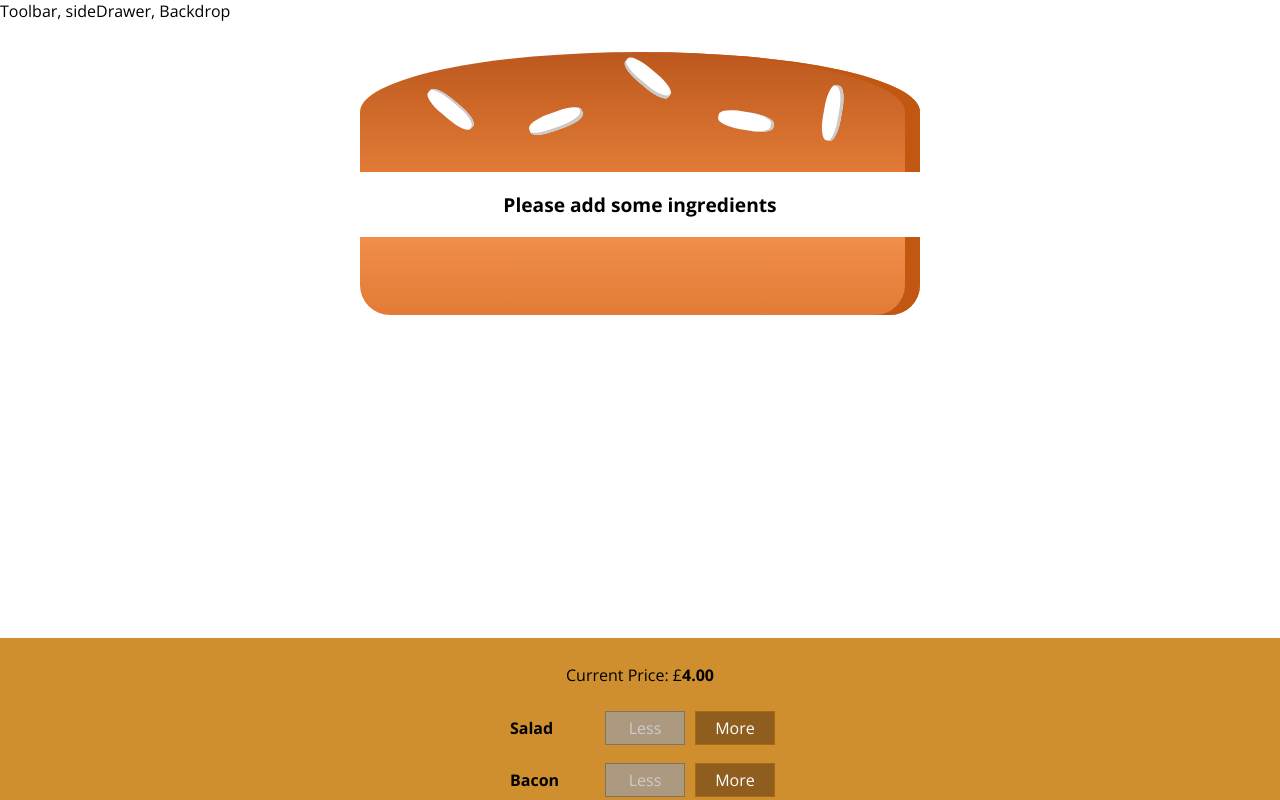
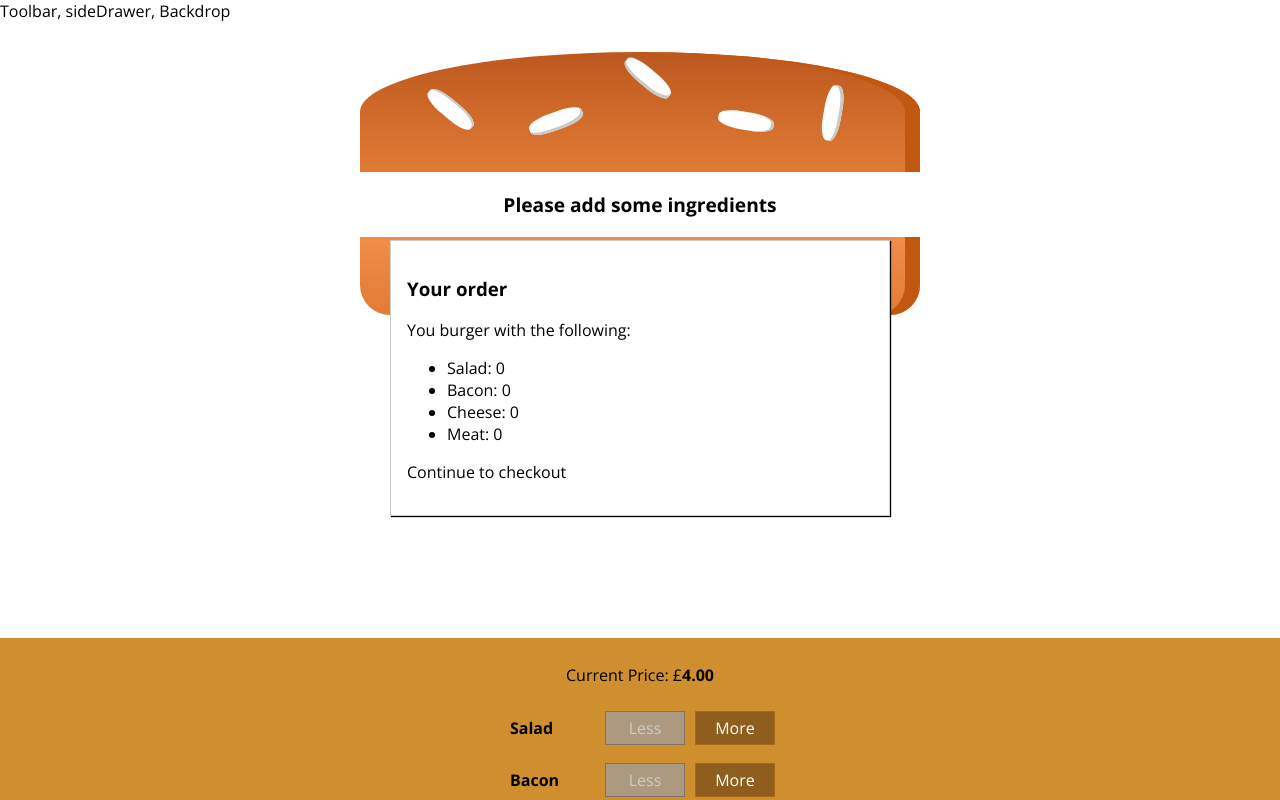
Before and after one commit to Linh91/build-a-burger, a React app: page / in a window 1280 px wide. Shown: the top 800 px of the page. Built offline with nearby package versions, Linux system fonts and the light colour scheme.

Commit message:
summary of order displayed

```diff
--- /dev/null
+++ b/src/components/OrderSummary/OrderSummary.js
@@ -0,0 +1,24 @@
+import React from 'react';
+
+import Aux from '../../hoc/Aux';
+
+const orderSummary = (props) => {
+    const ingredientSummary = Object.keys(props.ingredients)
+        .map(ingKey => {
+            return (<li key={ingKey}>
+                        <span style={{textTransform: 'capitalize'}}>{ingKey}: {props.ingredients[ingKey]}</span>
+                    </li>)
+        });
+    return (
+        <Aux>
+            <h3>Your order</h3>
+            <p>You burger with the following:</p>
+            <ul>
+                {ingredientSummary}
+            </ul>
+            <p>Continue to checkout</p>
+        </Aux>
+    );
+};
+
+export default orderSummary;
--- /dev/null
+++ b/src/components/UI/Modal/Modal.css
@@ -0,0 +1,20 @@
+.Modal {
+    position: fixed;
+    z-index: 500;
+    background-color: white;
+    width: 70%;
+    border: 1px solid #ccc;
+    box-shadow: 1px 1px 1px black;
+    padding: 16px;
+    left: 15%;
+    top: 30%;
+    box-sizing: border-box;
+    transition: all 0.3s ease-out;
+}
+
+@media (min-width: 600px) {
+    .Modal {
+        width: 500px;
+        left: calc(50% - 250px);
+    }
+}
--- /dev/null
+++ b/src/components/UI/Modal/Modal.js
@@ -0,0 +1,11 @@
+import React from 'react';
+
+import classes from './Modal.css';
+
+const modal = (props) => (
+    <div className={classes.Modal}>
+        {props.children}
+    </div>
+);
+
+export default modal;
--- a/src/containers/BurgerBuilder/BurgerBuilder.js
+++ b/src/containers/BurgerBuilder/BurgerBuilder.js
@@ -3,6 +3,8 @@
 import Aux from '../../hoc/Aux';
 import Burger from '../../components/Burger/Burger';
 import BuildControls from '../../components/Burger/BuildControls/BuildControls';
+import Modal from '../../components/UI/Modal/Modal';
+import OrderSummary from '../../components/OrderSummary/OrderSummary';
 
 const INGREDIENT_PRICES = {
     salad: 0.5,
@@ -75,6 +77,9 @@
         }
         return (
             <Aux>
+                <Modal>
+                    <OrderSummary ingredients={this.state.ingredients}/>
+                </Modal>
                 <Burger ingredients={this.state.ingredients}/>
                 <BuildControls
                     price={this.state.totalPrice}
@@ -82,7 +87,6 @@
                     ingredientRemoved={this.removeIngredientHandler}
                     purchasable={this.state.purchasable}
                     disabled={disabledInfo}/>
-                <button onClick={this.updatePurchaseState}>update</button>
             </Aux>
         );
     }
```
Also changed, not shown: src/components/UI/Backdrop/Backdrop.js (added).
